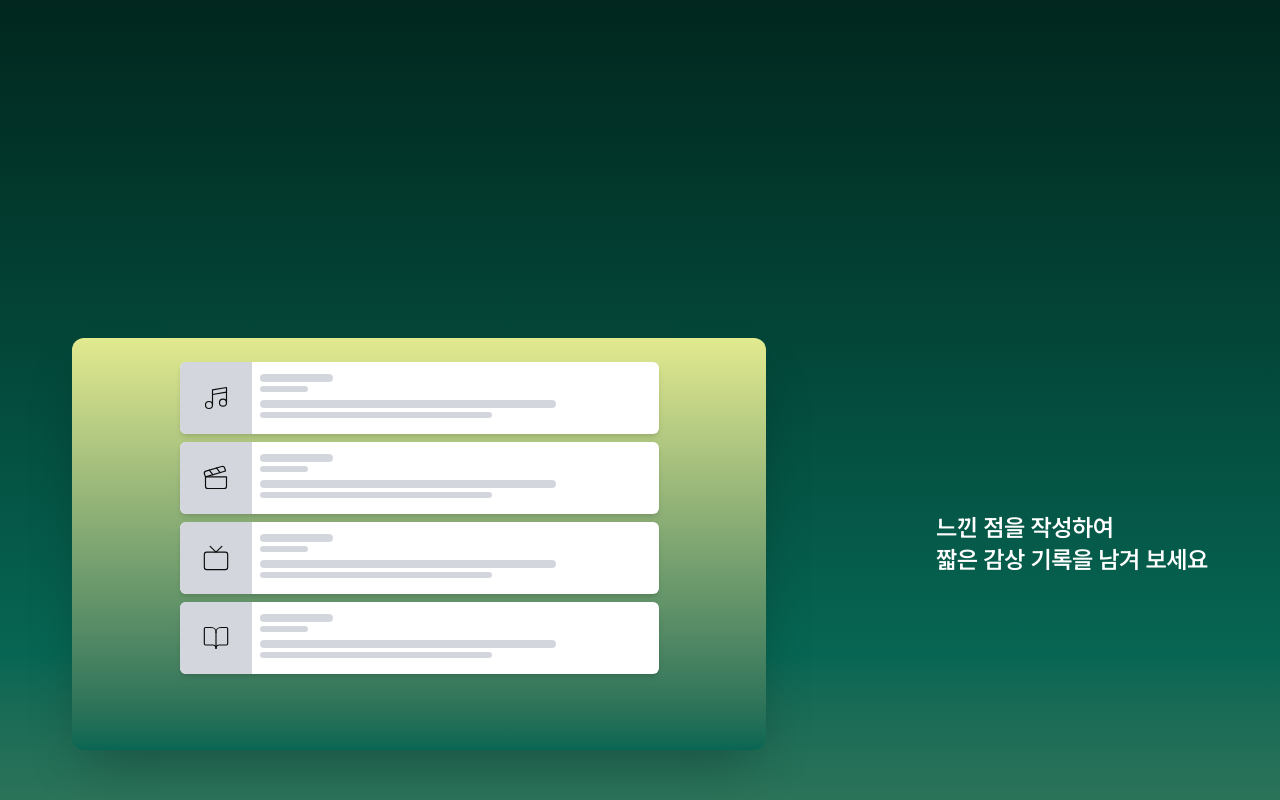
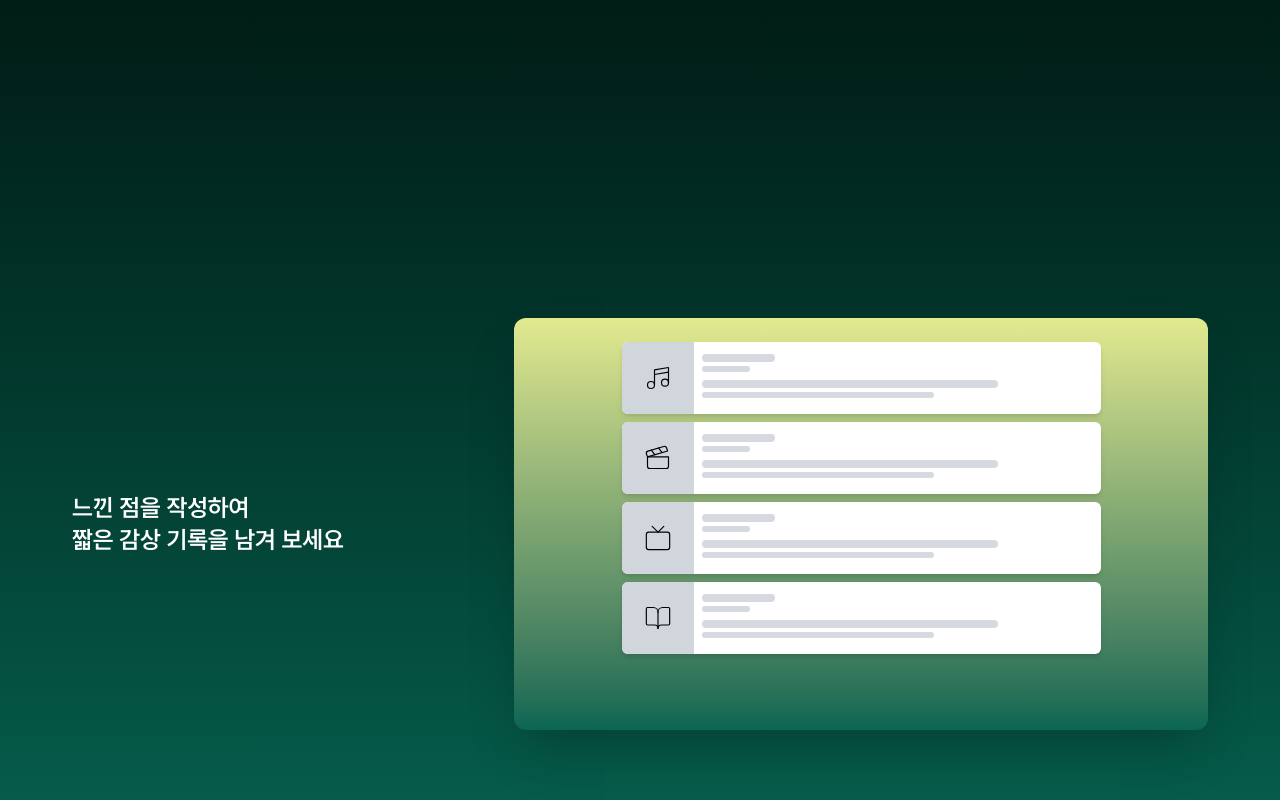
Before and after one commit to qpalkim/Favory, a Next.js app: page / in a window 1280 px wide. Shown: the part 1600-2400 px from the top of the page. Built offline with nearby package versions, Linux system fonts and the light colour scheme; a web font is replaced by a local one.

Commit message:
♻️ refactor : 코드 리팩토링

```diff
--- a/src/app/(landing)/_components/FirstSection.tsx
+++ b/src/app/(landing)/_components/FirstSection.tsx
@@ -12,7 +12,7 @@ function SkeletonRow({ Icon, label }: { Icon: LucideIcon; label: string }) {
         visible: { opacity: 1, y: 0 },
       }}
     >
-      <div className="flex min-h-[32px] min-w-[32px] animate-pulse items-center justify-center rounded-tl-md rounded-bl-md bg-gray-300 md:w-[50px] lg:w-[72px]">
+      <div className="flex min-h-[32px] min-w-[32px] items-center justify-center rounded-tl-md rounded-bl-md bg-gray-300 md:w-[50px] lg:w-[72px]">
         <Icon
           strokeWidth={1}
           className="h-[14px] w-[14px] md:h-[19px] md:w-[19px] lg:h-[28px] lg:w-[28px]"
@@ -39,7 +39,7 @@ export default function FirstSection() {
 
   return (
     <motion.section
-      className="mx-auto flex w-fit flex-col justify-center px-4 pt-[210px] lg:w-full lg:flex-row lg:items-center lg:justify-between"
+      className="mx-auto flex w-fit flex-col justify-center px-4 lg:w-full lg:flex-row-reverse lg:items-center lg:justify-between"
       initial={{ opacity: 0, y: 50 }}
       whileInView={{ opacity: 1, y: 0 }}
       viewport={{ once: true, amount: 0.2 }}
--- a/src/app/(landing)/_components/MainArticle.tsx
+++ b/src/app/(landing)/_components/MainArticle.tsx
@@ -5,8 +5,8 @@ import ThirdSection from "./ThirdSection";
 
 export default function MainArticle() {
   return (
-    <article className="from-black-500 h-full min-h-[2800px] bg-gradient-to-b via-green-500 to-green-100">
-      <section className="mx-auto max-w-[1168px] min-w-[312px] space-y-[210px]">
+    <article className="from-black-500 bg-gradient-to-b via-green-500 to-green-100">
+      <section className="mx-auto max-w-[1168px] min-w-[312px] space-y-[210px] pb-40 lg:space-y-[400px] lg:pb-60">
         <HeroSection />
         <FirstSection />
         <SecondSection />
```
